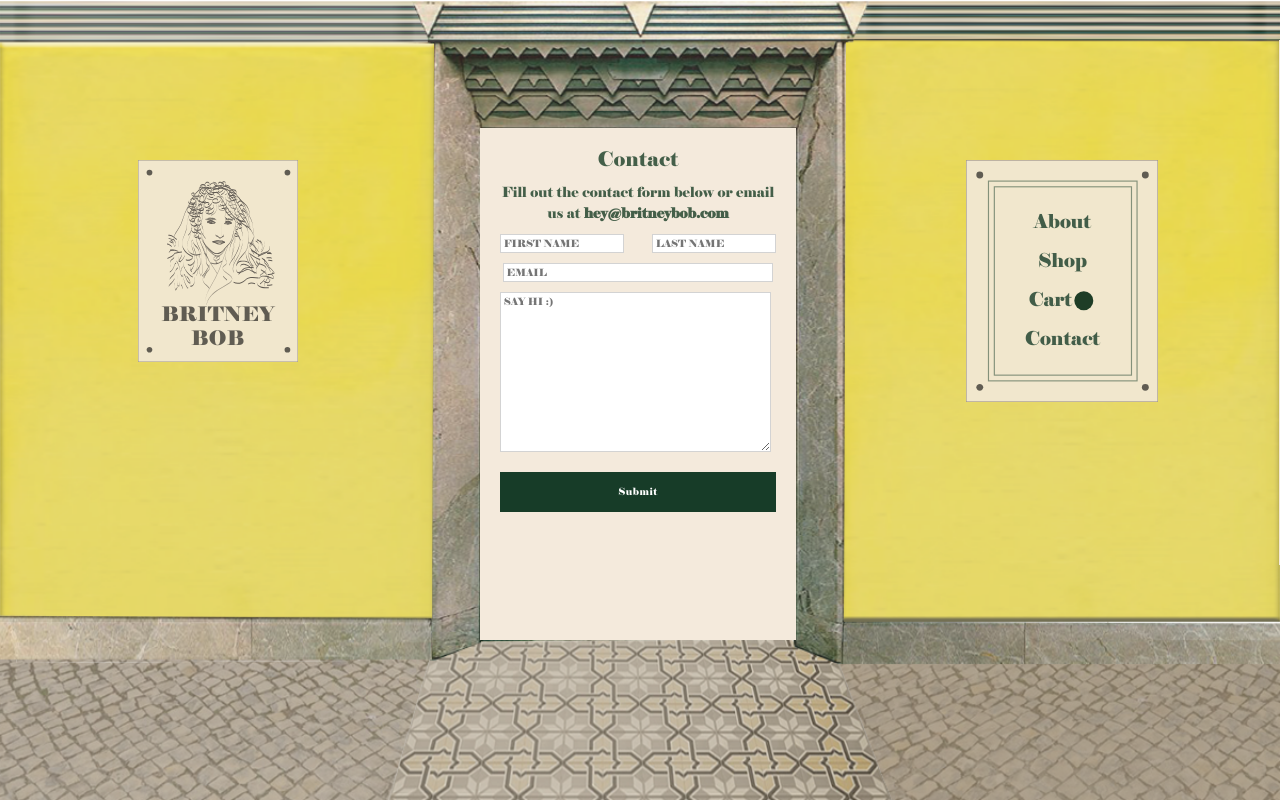
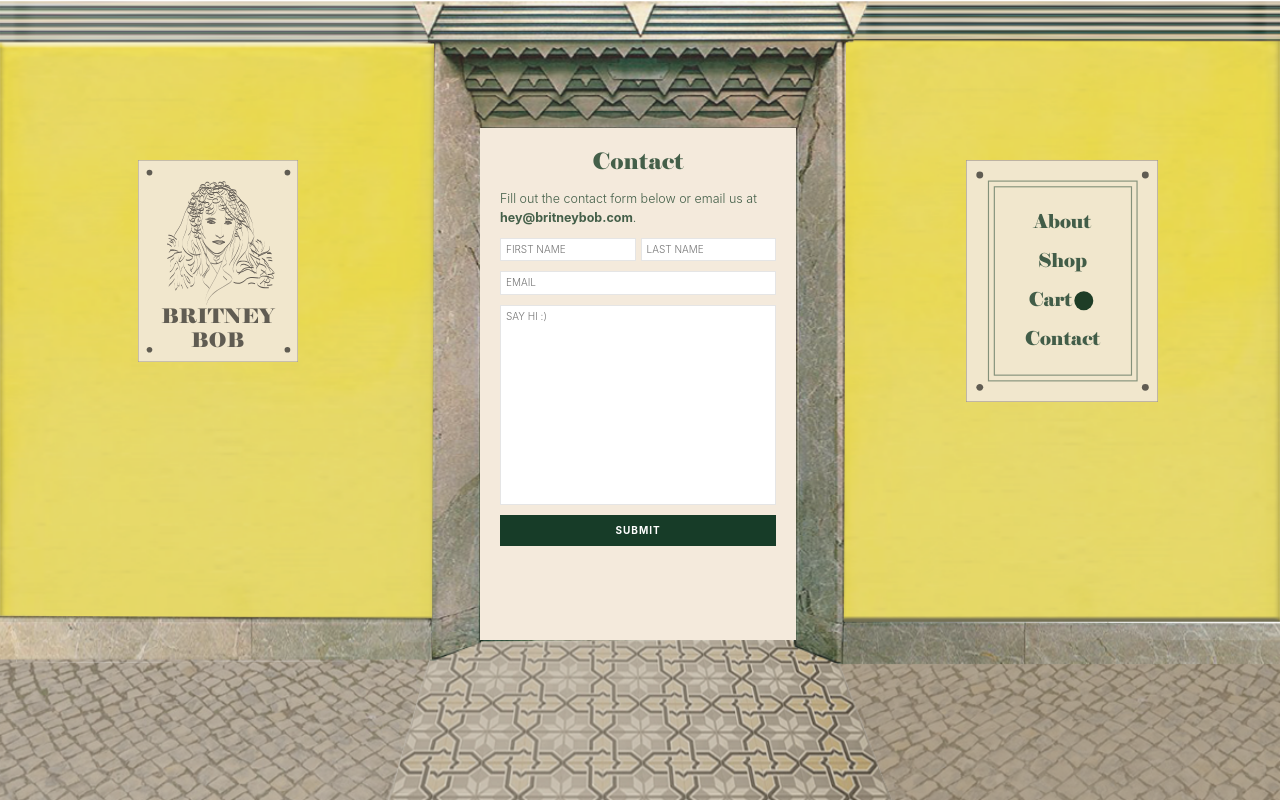
Before and after one commit to chingu-voyages/v9-geckos-team-18, a React (Create React App) app in the folder britney-bob/: page /contact in a window 1280 px wide. Built offline with nearby package versions, Linux system fonts and the light colour scheme.

Commit message:
css changes

```diff
--- a/britney-bob/src/App.css
+++ b/britney-bob/src/App.css
@@ -44,11 +44,10 @@
 
 .cart {
   position: fixed;
-  right: -30vw;
+  right: -40vw;
   top: 5vh;
   z-index: 1000;
 }
 
 .show-cart {
-  right: 0
-}
+  right: 0}
--- a/britney-bob/src/App.js
+++ b/britney-bob/src/App.js
@@ -5,31 +5,31 @@ import BrandBanner from "./components/brand-banner/BrandBanner";
 import Nav from "./components/nav/Nav";
 import About from "./components/about/About";
 import Contact from "./components/contact/Contact";
-import Store from "./components/store/Store";
+import Shop from "./components/shop/Shop";
 import Cart from "./components/cart/Cart";
-
 import { addToCart, removeItem } from "./handlers/cart";
 
 let storeData = [
   {
-    title: "project",
+    title: "Product",
     id: 1,
     price: 100,
-    url: "https://magnessa.com/imagesmag/pro/24.jpg"
+    url: "https://www.thevintagenews.com/wp-content/uploads/2019/02/madonna-di-castelfiorentino-1280s-453x640.jpg"
   },
   {
-    title: "project",
+    title: "Product",
     id: 2,
     price: 100,
-    url: "https://magnessa.com/imagesmag/pro/24.jpg"
+    url: "https://66.media.tumblr.com/fc360f5a220638218c302762b02a96c3/tumblr_myndcmZsw91r6f0d9o1_500.jpg"
   },
   {
-    title: "project",
+    title: "Product",
     id: 3,
     price: 100,
-    url: "https://magnessa.com/imagesmag/pro/24.jpg"
-  }
+    url: "https://66.media.tumblr.com/fa58ad72bf9eba2211aa4525bdee56de/tumblr_mqt1yiHffJ1r6f0d9o1_500.jpg"
+  },
 ];
+
 class App extends Component {
   constructor(props) {
     super(props);
@@ -117,7 +117,7 @@ class App extends Component {
             <Route
               path="/shop"
               render={routeProps => (
-                <Store
+                <Shop
                   {...routeProps}
                   data={storeData}
                   addToCart={obj => this.addToCartClick(obj)}
--- a/britney-bob/src/components/brand-banner/brandBanner.css
+++ b/britney-bob/src/components/brand-banner/brandBanner.css
@@ -1,15 +1,21 @@
 h1 {
 	font-size: 1.8em;
-	bottom: -0.1em;
+	bottom: -0.2em;
 }
 
-@media screen and (max-width: 995px) {
+@media screen and (max-width: 960px) {
   h1 {
-    bottom: .3em;
+    bottom: 0.2em;
   }
 }
 
-@media screen and (max-width: 650px) {
+@media screen and (max-width: 800px) {
+  h1 {
+    bottom: 0em;
+  }
+}
+
+@media screen and (max-width: 690px) {
   h1 {
     bottom: -0.3em;
   }
--- a/britney-bob/src/components/contact/Contact.js
+++ b/britney-bob/src/components/contact/Contact.js
@@ -40,79 +40,42 @@ class Contact extends Component {
   render() {
     return (
       <div className='contact-box pa4'>
-        <h2 style={{ textAlign: "center", margin: "0" }}>Contact</h2>
-        <p style={{ textAlign: "center", margin: "10px 0", fontSize: "1.4rem" }}>
+        <h2 className='tc f2 fw3 pb3'>Contact</h2>
+        <p className='sans-serif f4-l f5-m f6 fw3'>
           Fill out the contact form below or email us at{" "}
-          <strong> hey@britneybob.com</strong>
+          <a className='fw7' href="mailto:hey@britneybob.com?Subject=Hello%20Lover" target="_top">hey@britneybob.com</a>.
         </p>
-
-        <form onSubmit={this.handleSubmit}>
-          <div
-            style={{
-              display: "flex",
-              justifyContent: "space-between",
-              margin: "10px 0",
-              width: "100%"
-            }}
-          >
+        <form className='black-80 sans-serif' onSubmit={this.handleSubmit}>
+          <div className='flex justify-between w-100'>
             <input
-              style={{
-                border: ".5px solid lightgray",
-                padding: "1%",
-                width: "45%"
-              }}
+              className='input-reset ba b--black-10 pa2 mr1 mb3 db fw3 w-50'
               placeholder="FIRST NAME"
               value={this.state.firstName}
               onChange={e => this.handleChange("firstName", e)}
             />
             <input
-              style={{
-                border: ".5px solid lightgray",
-                padding: "1%",
-                width: "45%"
-              }}
+              className='input-reset ba b--black-10 pa2 ml1 mb3 db fw3 w-50'
               placeholder="LAST NAME"
               value={this.state.lastName}
               onChange={e => this.handleChange("lastName", e)}
             />
           </div>
           <input
-            style={{
-              border: ".5px solid lightgray",
-              display: "block",
-              margin: "10px auto",
-              padding: "1%",
-              width: "98%"
-            }}
+            className='input-reset ba b--black-10 pa2 mb3 db fw3 w-100'
             placeholder="EMAIL"
             value={this.state.email}
             onChange={e => this.handleChange("email", e)}
           />
           <textarea
-            style={{
-              border: ".5px solid lightgray",
-              display: "block",
-              height: "20vh",
-              margin: "10px 0",
-              padding: "1%",
-              width: "98%"
-            }}
+            className='input-reset ba b--black-10 pa2 mb3 db w-100 fw3'
             placeholder="SAY HI :)"
             value={this.state.message}
             onChange={e => this.handleChange("message", e)}
           />
           <input
+            className='submit-button fw7 link tracked white w-100 pa3'
             type="submit"
-            value="Submit"
-            style={{
-              backgroundColor: "#173C28",
-              color: "white",
-              height: "5vh",
-              letterSpacing: ".5px",
-              margin: "10px 0",
-              width: "100%",
-              border: "none"
-            }}
+            value="SUBMIT"
           />
         </form>
       </div>
--- a/britney-bob/src/components/contact/contact.css
+++ b/britney-bob/src/components/contact/contact.css
@@ -1,4 +1,4 @@
-h2, p {
+h2, p, a {
 	color: #445F49;
 }
 
@@ -6,7 +6,23 @@ h2 {
 	letter-spacing: .02em;
 }
 
+textarea {
+	resize: none;
+	height: 25vh;
+}
+
 .contact-box {
     background: #F4EADC;
     height: 64vh;
 }
+
+.submit-button {
+	background: #173C28;
+	border: none;
+}
+
+@media screen and (max-height: 500px) {
+  textarea {
+    height: 10vh;
+  }
+}
--- a/britney-bob/src/components/nav/Nav.js
+++ b/britney-bob/src/components/nav/Nav.js
@@ -14,7 +14,7 @@ const navListItem = (obj, i, props) => {
       <Link to={obj.title.toLowerCase()}>
         <span className="nav-list__ul__li-text fw3 tc dib">{obj.title}</span>
       </Link>
-      {obj.title.toLowerCase() === "cart" ? <div className="cart-qty-box white sans-serif fw1 ma1 pa1">{cartData.qty}</div> : null}
+      {obj.title.toLowerCase() === "cart" ? <div className="cart-qty-box white sans-serif fw1 ma1">{cartData.qty}</div> : null}
     </li>
   )
 };
@@ -53,7 +53,7 @@ const SidePopupNav = props => {
           height="auto"
           className="banner-img"
         />
-        <ul className="nav-list__ul absolute tc ma0 pa0 link list flex flex-column justify-between">
+        <ul className="nav-list__ul absolute tc ma0 pa0 list flex flex-column justify-between">
           {data1.map((obj, i) => {
             return navListItem(obj, i, props);
           })}
@@ -64,5 +64,3 @@ const SidePopupNav = props => {
 };
 
 export default SidePopupNav;
-
-// className="nav-list__ul"
--- /dev/null
+++ b/britney-bob/src/components/shop/Shop.js
@@ -0,0 +1,32 @@
+import React from "react";
+import "./shop.css";
+
+function Shop(props) {
+  return (
+    <div className="contact-store overflow-hidden pa4">
+      <h2 className='tc f1 fw3 pb4'>Shop</h2>
+      <div className="row ph5">
+        {props.data.map((obj, i) => {
+          return renderItem(obj, i, props);
+        })}
+      </div>
+    </div>
+  );
+}
+
+const renderItem = (obj, i, props) => {
+  return (
+    <div className="col-md-4 sans-serif" key={i}>
+      <div className="w-auto">
+        <img src={obj.url} alt="product img" />
+      </div>
+      <div className='fl'>
+        <div className='fw7 f4 mt3 ttu'>{obj.title}</div>
+        <div className='product-price fw3'>${obj.price}</div>
+      </div>
+      <button className='fr mt3 dib fw6 f6 ph4 pv3 mb2 white' onClick={() => props.addToCart(obj)}>ADD TO CART</button>
+    </div>
+  );
+};
+
+export default Shop;
--- /dev/null
+++ b/britney-bob/src/components/shop/shop.css
@@ -0,0 +1,18 @@
+.contact-store{
+    width: 66.1vw;
+    height: 94.9vh;
+    background: #F4EADC;
+    display: block;
+    position: fixed;
+    left: 0;
+    top: 5.1vh;
+  }
+
+button {
+  	background: #173C28;
+  	border: none;
+  }
+
+.product-price {
+	font-size: 1.2em;
+}
--- a/britney-bob/src/components/store/Store.js
+++ /dev/null
@@ -1,34 +0,0 @@
-import React from "react";
-import "./store.css";
-
-function Store(props) {
-  return (
-    <div className="contact-store">
-      <h2 style={{ textAlign: "center" }}>Store</h2>
-      <div className="row">
-        {props.data.map((obj, i) => {
-          return renderItem(obj, i, props);
-        })}
-      </div>
-    </div>
-  );
-}
-
-const renderItem = (obj, i, props) => {
-  return (
-    <div
-      className="col-md-4"
-      key={i}
-      style={{ textAlign: "center", margin: "10px 0" }}
-    >
-      <div style={{ width: "100%", height: "auto" }}>
-        <img src={obj.url} height="auto" width="100%" alt="product img" />
-      </div>
-      <div>{obj.title}</div>
-      <div>{obj.price}</div>
-      <button onClick={() => props.addToCart(obj)}>ADD TO CART</button>
-    </div>
-  );
-};
-
-export default Store;
--- a/britney-bob/src/components/store/store.css
+++ /dev/null
@@ -1,10 +0,0 @@
-.contact-store{
-    width: 70.4vw;
-    height: 95vh;
-    background: #F4EADC;
-    display: block;
-    position: fixed;
-    left: 0;
-    top: 5vh;
-    overflow-y: scroll;
-  }
```
Also changed, not shown: britney-bob/src/components/cart/cart.css (+22 -64 lines), britney-bob/src/components/cart/cart.js (+14 -16 lines).
